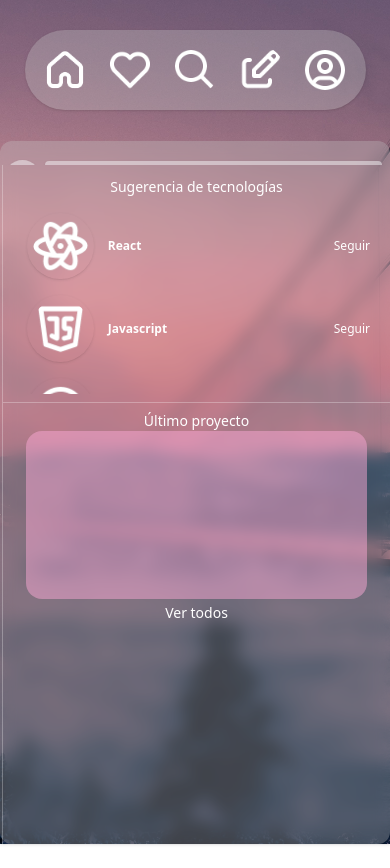
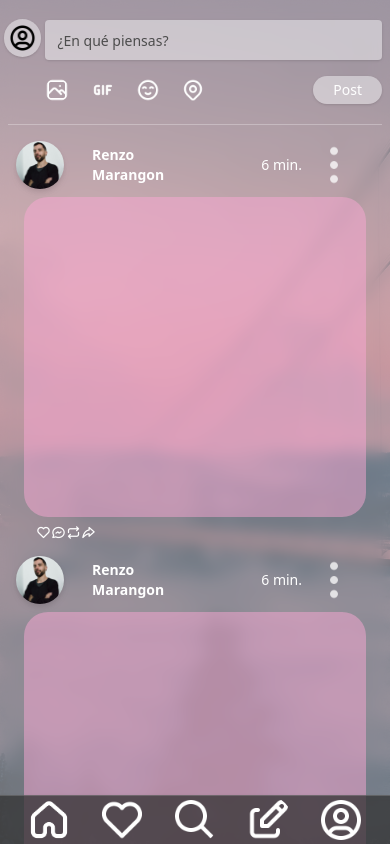
Before and after one commit to RenzoMarangon/portfolio_2023_dev, a React (Create React App) app: page / in a window 390 px wide. After the commit the page ends 844 px from the top, so only its background shows below. Built offline with nearby package versions, Linux system fonts and the light colour scheme.

Commit message:
v0.7 | Responsive view added

```diff
--- a/src/App.css
+++ b/src/App.css
@@ -27,34 +27,63 @@
 .main{
   backdrop-filter: blur(8px);
 
+
+
 }
 
 
 
 ::-webkit-scrollbar {
-  width: 5px; /* Ancho de la barra de desplazamiento */
-  border-radius: 5px;
+  width: 0px; /* Ancho de la barra de desplazamiento */
+  border-radius: 0px;
 
 }
 
 ::-webkit-scrollbar-track {
   background-color: transparent; /* Color del fondo de la barra de desplazamiento */
-  border-radius: 5px;
+  border-radius: 0px;
 
 
 }
 
 ::-webkit-scrollbar-thumb {
-  background-color: #88888893; /* Color del pulgar de la barra de desplazamiento */
-  border-radius: 5px; /* Radio de borde del pulgar */
+  border-radius: 0px; /* Radio de borde del pulgar */
 }
 
 .main, .about-me {
-  background-color: rgba(199, 199, 199, 0.315);
-  border-radius: 12px;
+  background-color: rgba(199, 199, 199, 0.555);
 }
+
 .header{
-  background-color: rgba(199, 199, 199, 0.315);
+  border-top: solid 1px rgba(255, 255, 255, 0.164);
+  background-color: rgba(49, 49, 49, 0.74);
+
+  z-index: 999999999999999999;
+}
+
+@media screen and (min-width:640px) {
+  .header{
+    background-color: rgba(199, 199, 199, 0.315);
+    border-radius: 12px;
+  }
+
+  ::-webkit-scrollbar {
+    width: 5px; /* Ancho de la barra de desplazamiento */
+    border-radius: 5px;
+
+  }
+
+  ::-webkit-scrollbar-track {
+    background-color: transparent; /* Color del fondo de la barra de desplazamiento */
+    border-radius: 5px;
+
+
+  }
+
+  ::-webkit-scrollbar-thumb {
+    background-color: #88888893; /* Color del pulgar de la barra de desplazamiento */
+    border-radius: 5px; /* Radio de borde del pulgar */
+  }
 }
 
 
--- a/src/App.js
+++ b/src/App.js
@@ -25,7 +25,7 @@ const [vistas, setVistas ] = useState(
 
   return (
     <body className=''>
-      <main className="w-full h-screen shadow sm:h-50 flex flex-col  sm:justify-center items-center sm:h-screen sm:flex-row gap-x-5 text-sm ">
+      <main className="w-full h-screen shadow sm:h-50 flex    sm:justify-center items-center sm:h-screen sm:flex-row gap-x-5 text-sm ">
 
         {/* <button onClick={()=>cambiarVista('home')}> Moxtrar </button> */}
 
--- a/src/Header.js
+++ b/src/Header.js
@@ -35,7 +35,7 @@ export const Header = ({vistas, setVistas}) =>
   }
 
     return(
-        <header className="header shadow relative w-5/6 h-16 sm:h-2/5 sm:w-12 sm:p-0 my-auto box-content p-2 rounded-full    flex justify-around items-center sm:flex-col flex-row  ">
+        <header className="header shadow absolute bottom-0 w-screen h-100 absolute  sm:relative  sm:h-2/5 sm:w-12 sm:p-0 my-auto box-content  sm:rounded-full    flex justify-evenly sm:justify-around items-center sm:flex-col flex-row   ">
 
 
             <button onClick={()=>cambiarVista('home')} className='w-12 sm:w-6 '> <img className='hover:ring-2 ring-slate-100/50 hover:bg-slate-100/50 rounded-full  p-0 m-0' src={ `${process.env.PUBLIC_URL + icons.house }` } /> </button>
--- a/src/Home.js
+++ b/src/Home.js
@@ -56,12 +56,12 @@ export const Home = () => {
     <>
 
         {/* <!--MAIN--> */}
-        <div className="main container flex flex-col sm:grid  grid-cols-1 grid-rows-1 sm:grid-cols-4 box-content w-100 sm:w-5/6 xl:w-2/3 flex h-5/6 ">
+        <div className="main  overflow-y-auto sm:rounded-2xl container h-full w-full flex flex-col sm:grid   sm:grid-rows-1 sm:grid-cols-4 box-content  sm:w-5/6 xl:w-2/3 flex sm:h-5/6 ">
 
 
-          <div className="main__container sm:col-span-3 container p-2 pt-4   overflow-auto    ">
+          <div className="main__container h-100 sm:col-span-3 container p-2 pt-4 sm:overflow-auto">
 
-            <div className="main__header flex flex-col">
+            <div className="main__header flex flex-col ">
 
               <div className='grid  grid-cols-10 mb-4 '>
                 <img src={`${icons.user}`} alt="Invitado" className="col-span-1 w-10 p-1 mr-2 rounded-full shadow bg-gray-100/50 self-center justify-self-center" />
@@ -112,9 +112,9 @@ export const Home = () => {
           </div>
 
           {/* <!--MAIN ASIDE--> */}
-          <div className="main-aside h-full  flex flex-col sm:col-span-1 side__container sm:rounded-r-xl  pt-1 grid grid-rows-6 ">
+          <div className="main-aside h-100   flex flex-col sm:col-span-1 side__container sm:rounded-r-xl  pt-1 grid grid-rows-3 mb-12 sm:mb-0 sm:grid-rows-6 ">
             {/* <!--MAIN ASIDE TOP--> */}
-            <div className="side__container-top row-span-2 sm:row-span-4 p-2 flex flex-col  ">
+            <div className="side__container-top  row-span-2 sm:row-span-4 p-2 flex flex-col  ">
 
 
                 <h4 className="text-center">Sugerencia de tecnologías</h4>
@@ -122,7 +122,7 @@ export const Home = () => {
 
 
               {/* <!--SIDE CONTAINER SKILLS--> */}
-              <div className={` relative side__container-skills flex flex-col text-xs h-full items-left pt-2 overflow-y-auto`}>
+              <div className={` relative side__container-skills flex flex-col text-xs h-full items-left pt-2 sm:overflow-y-auto`}>
 
 
 
@@ -143,7 +143,7 @@ export const Home = () => {
 
             </div>
             {/* <!--MAIN ASIDE BOTTOM--> */}
-            <div className="side__container-bottom row-span-2   flex flex-col p-2 ">
+            <div className="side__container-bottom row-span-2 h-100   flex flex-col p-2 ">
 
                 <h4 className="col-span-2 text-center">Último proyecto</h4>
 
```
